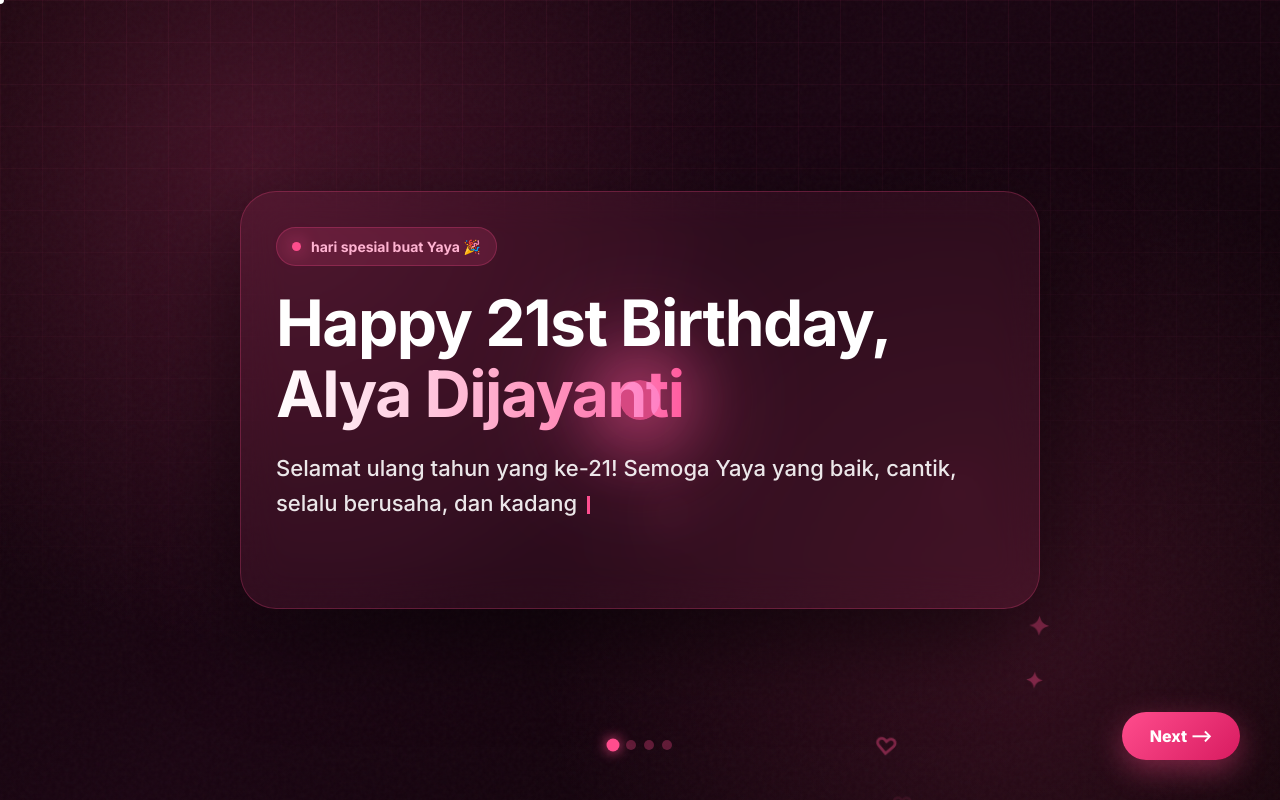
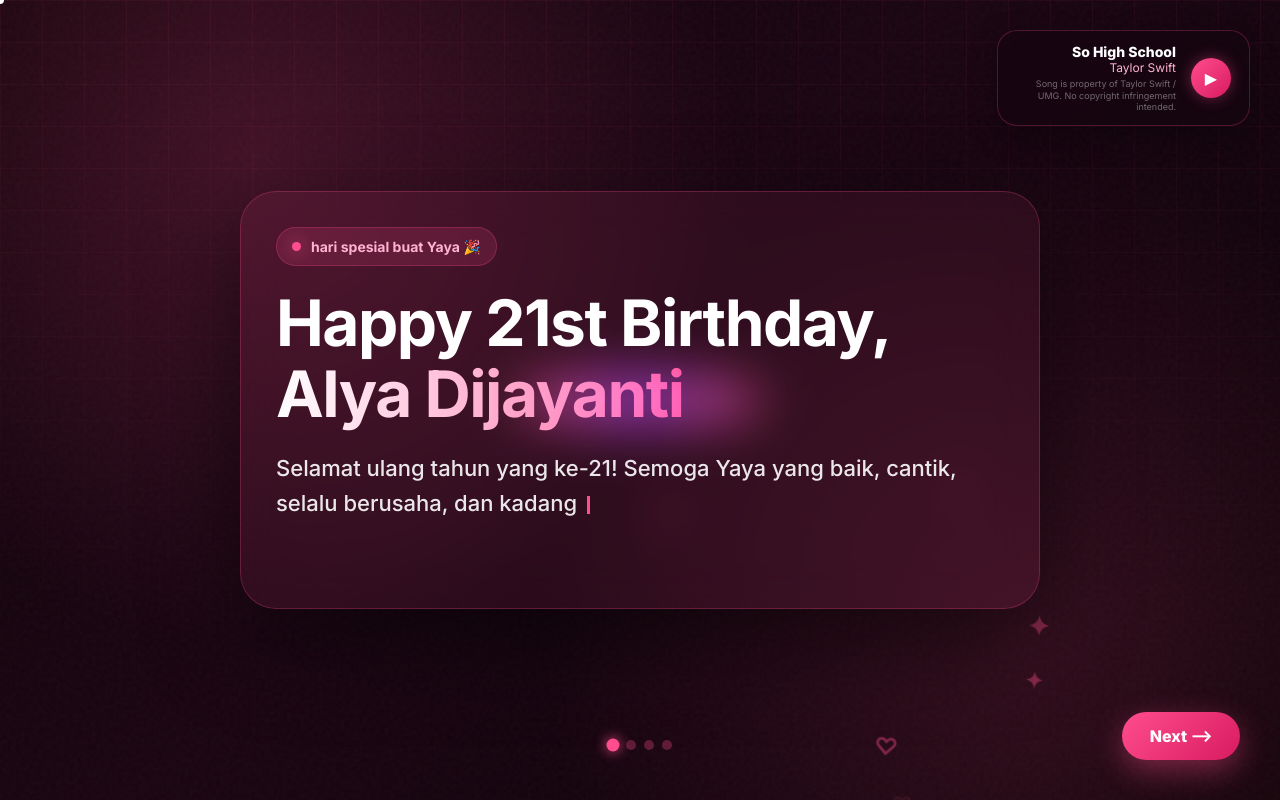
Before and after one commit to balee-afk/yaya-21, a plain HTML site: page index.html in a window 1280 px wide. Drawn offline with Linux system fonts and the light colour scheme.

Commit message:
Update cursor to aurora style and add Taylor Swift music player UI

```diff
--- a/index.html
+++ b/index.html
@@ -63,20 +63,20 @@
       z-index: 0;
     }
 
-    /* Cursor Light Effect */
+    /* Aurora Cursor Light Effect */
     .cursor-light {
       position: fixed;
       top: 0; left: 0;
-      width: 40px;
-      height: 40px;
+      width: 250px;
+      height: 60px;
       border-radius: 50%;
-      background: rgba(255, 77, 141, 0.8);
-      box-shadow: 0 0 60px 30px rgba(255, 77, 141, 0.4), 0 0 100px 60px rgba(255, 77, 141, 0.2);
+      background: linear-gradient(90deg, rgba(255, 77, 141, 0.6), rgba(162, 58, 237, 0.6), rgba(255, 77, 141, 0.6));
+      filter: blur(25px);
       pointer-events: none;
-      transform: translate(-50%, -50%);
+      transform-origin: center;
       z-index: 9999;
-      transition: width 0.2s, height 0.2s;
       mix-blend-mode: screen;
+      transition: opacity 0.3s;
     }
 
     .cursor-dot {
@@ -89,6 +89,62 @@
       pointer-events: none;
       transform: translate(-50%, -50%);
       z-index: 10000;
+    }
+
+    /* Music Player */
+    .music-player {
+      position: fixed;
+      top: 30px;
+      right: 30px;
+      background: rgba(20, 5, 15, 0.6);
+      border: 1px solid var(--border);
+      backdrop-filter: blur(12px);
+      padding: 12px 18px;
+      border-radius: 20px;
+      display: flex;
+      align-items: center;
+      gap: 15px;
+      z-index: 1000;
+      box-shadow: 0 10px 30px rgba(0,0,0,0.3);
+    }
+    .music-info {
+      display: flex;
+      flex-direction: column;
+      text-align: right;
+    }
+    .music-title {
+      font-size: 14px;
+      font-weight: 800;
+      color: #fff;
+    }
+    .music-artist {
+      font-size: 12px;
+      color: var(--soft-pink);
+      margin-bottom: 3px;
+    }
+    .music-copyright {
+      font-size: 9px;
+      color: rgba(255,255,255,0.4);
+      max-width: 160px;
+      line-height: 1.3;
+    }
+    .play-btn {
+      width: 40px;
+      height: 40px;
+      border-radius: 50%;
+      background: linear-gradient(135deg, var(--pink), #d81b60);
+      border: none;
+      color: white;
+      font-size: 16px;
+      display: flex;
+      align-items: center;
+      justify-content: center;
+      cursor: none;
+      box-shadow: 0 0 15px rgba(255, 77, 141, 0.4);
+      transition: transform 0.2s;
+    }
+    .play-btn:hover {
+      transform: scale(1.1);
     }
 
     /* Slides Container */
@@ -484,6 +540,7 @@
       .prev-btn { left: 20px; }
       .slide-indicator { bottom: 30px; }
       .card { padding: 24px; }
+      .music-player { top: 15px; right: 15px; padding: 10px; transform: scale(0.9); transform-origin: top right; }
 
       /* disable custom cursor on mobile */
       .cursor-light, .cursor-dot { display: none; }
@@ -493,6 +550,19 @@
 </head>
 <body>
   <div class="noise"></div>
+
+  <div class="music-player">
+    <div class="music-info">
+      <div class="music-title">So High School</div>
+      <div class="music-artist">Taylor Swift</div>
+      <div class="music-copyright">Song is property of Taylor Swift / UMG. No copyright infringement intended.</div>
+    </div>
+    <button id="playPauseBtn" class="play-btn">▶</button>
+    <audio id="bgMusic" loop>
+      <!-- NOTE: You need to put 'so_high_school.mp3' file in the same folder -->
+      <source src="so_high_school.mp3" type="audio/mpeg">
+    </audio>
+  </div>
 
   <div class="cursor-light" id="cursorLight"></div>
   <div class="cursor-dot" id="cursorDot"></div>
@@ -596,10 +666,16 @@
     });
 
     function animateCursor() {
-      lightX += (mouseX - lightX) * 0.15;
-      lightY += (mouseY - lightY) * 0.15;
+      let dx = mouseX - lightX;
+      let dy = mouseY - lightY;
+      lightX += dx * 0.15;
+      lightY += dy * 0.15;
+
+      let angle = Math.atan2(dy, dx) * 180 / Math.PI;
       cursorLight.style.left = lightX + 'px';
       cursorLight.style.top = lightY + 'px';
+      cursorLight.style.transform = `translate(-50%, -50%) rotate(${angle}deg)`;
+
       requestAnimationFrame(animateCursor);
     }
     animateCursor();
@@ -741,6 +817,31 @@
 
       setTimeout(() => mini.remove(), 12000);
     }, 800);
+
+    // Music Player Logic
+    const bgMusic = document.getElementById('bgMusic');
+    const playPauseBtn = document.getElementById('playPauseBtn');
+    let hasInteracted = false;
+
+    document.body.addEventListener('click', () => {
+      if (!hasInteracted) {
+        bgMusic.play().catch(e => console.log("Audio play blocked"));
+        hasInteracted = true;
+        playPauseBtn.textContent = '⏸';
+      }
+    }, { once: true });
+
+    playPauseBtn.addEventListener('click', (e) => {
+      e.stopPropagation();
+      hasInteracted = true;
+      if (bgMusic.paused) {
+        bgMusic.play();
+        playPauseBtn.textContent = '⏸';
+      } else {
+        bgMusic.pause();
+        playPauseBtn.textContent = '▶';
+      }
+    });
   </script>
 </body>
 </html>
```
Also changed, not shown: 1 other file.
